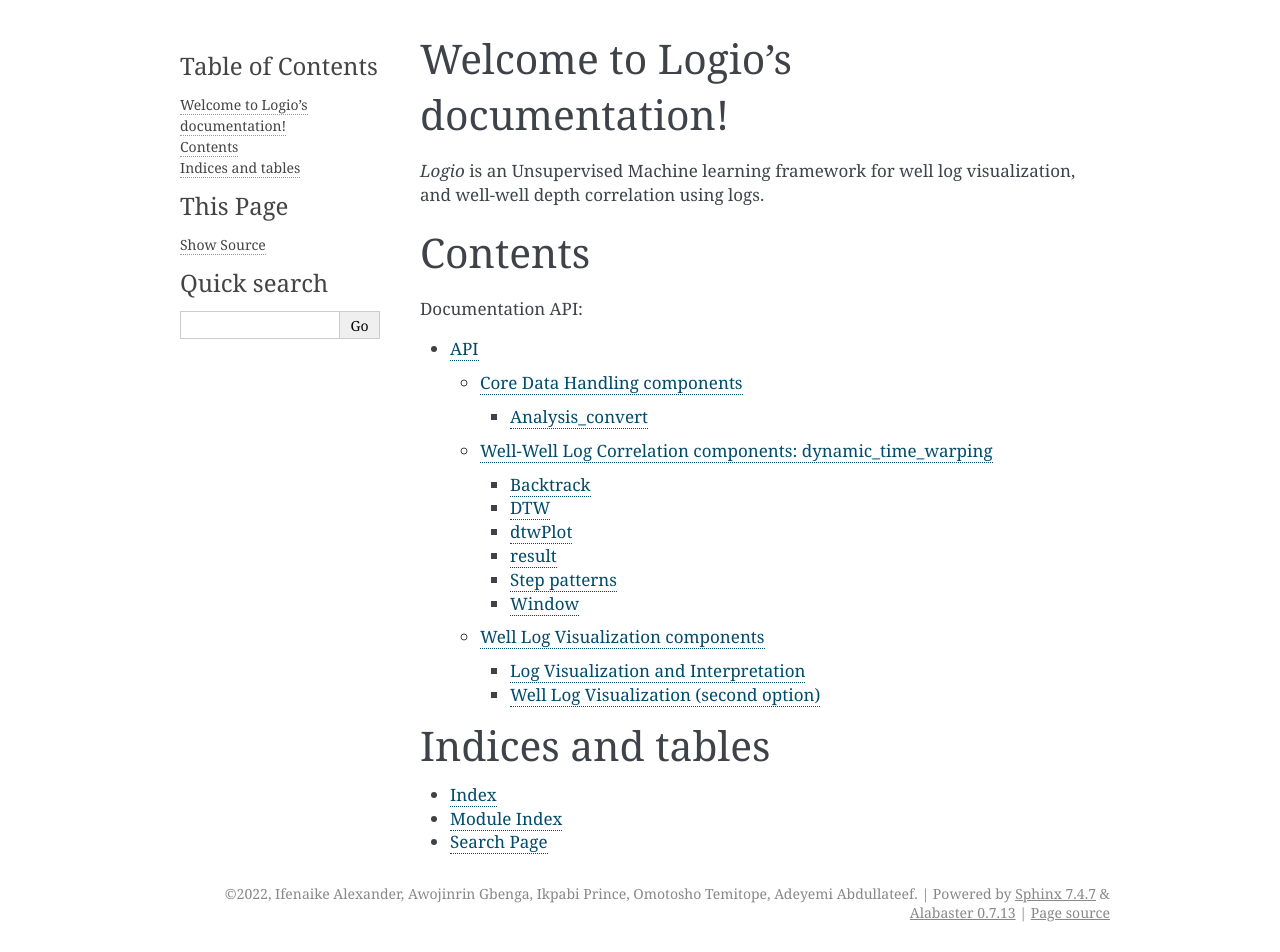
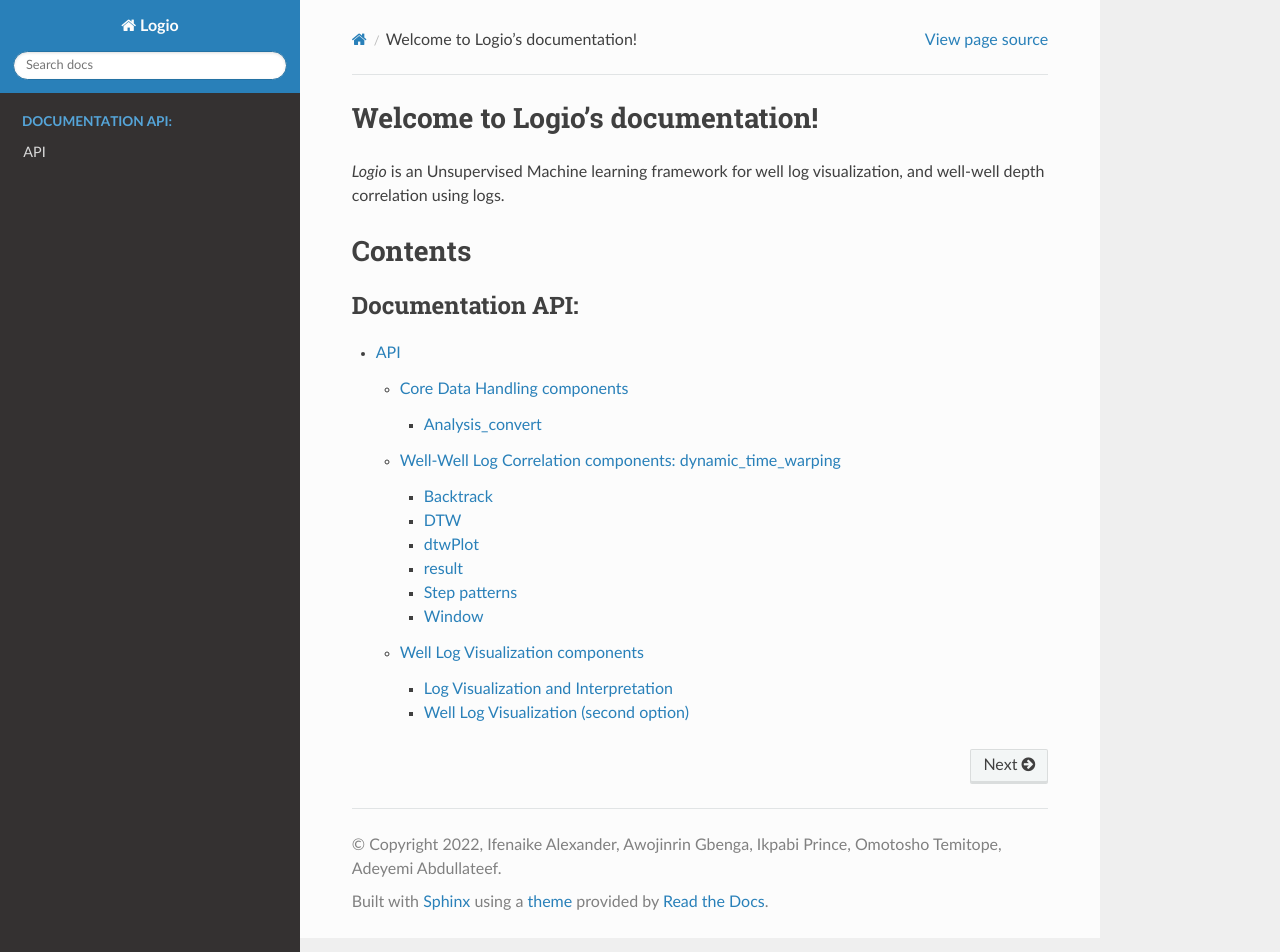
Before and after one commit to aifenaike/Logio, a Sphinx documentation site: the page built from docs/source/index.rst, in a window 1280 px wide and 952 px high. Built offline with Sphinx 7.4.7 and the Read the Docs theme 2.0.0, drawn with Linux system fonts in a browser that asks for light colours.

```diff
--- a/docs/source/api/logio.rst
+++ b/docs/source/api/logio.rst
@@ -3,7 +3,7 @@ API
 ===
 
 .. toctree::
-   :maxdepth: 3
+   :maxdepth: 4
 
 
    core
--- a/docs/source/conf.py
+++ b/docs/source/conf.py
@@ -31,6 +31,16 @@ release = '1.0.0'
 # extensions coming with Sphinx (named 'sphinx.ext.*') or your custom
 # ones.
 extensions = [
+    'sphinx.ext.autodoc',
+    'sphinx.ext.doctest',
+    'sphinx.ext.coverage',
+    'sphinx.ext.mathjax',
+    'sphinx.ext.viewcode',
+    'sphinx.ext.githubpages',
+    'sphinx.ext.intersphinx',
+    'sphinx.ext.napoleon',
+    "sphinx_rtd_theme",
+    'recommonmark'
 ]
 
 # Add any paths that contain templates here, relative to this directory.
@@ -47,9 +57,11 @@ exclude_patterns = []
 # The theme to use for HTML and HTML Help pages.  See the documentation for
 # a list of builtin themes.
 #
-html_theme = 'alabaster'
+html_theme = 'sphinx_rtd_theme'
+
 
 # Add any paths that contain custom static files (such as style sheets) here,
 # relative to this directory. They are copied after the builtin static files,
 # so a file named "default.css" will overwrite the builtin "default.css".
 html_static_path = ['_static']
+autoclass_content = 'class'
--- a/docs/source/index.rst
+++ b/docs/source/index.rst
@@ -17,14 +17,3 @@ Contents
    :caption: Documentation API:
 
    api/logio
-
-
-
-
-
-Indices and tables
-==================
-
-* :ref:`genindex`
-* :ref:`modindex`
-* :ref:`search`
```
